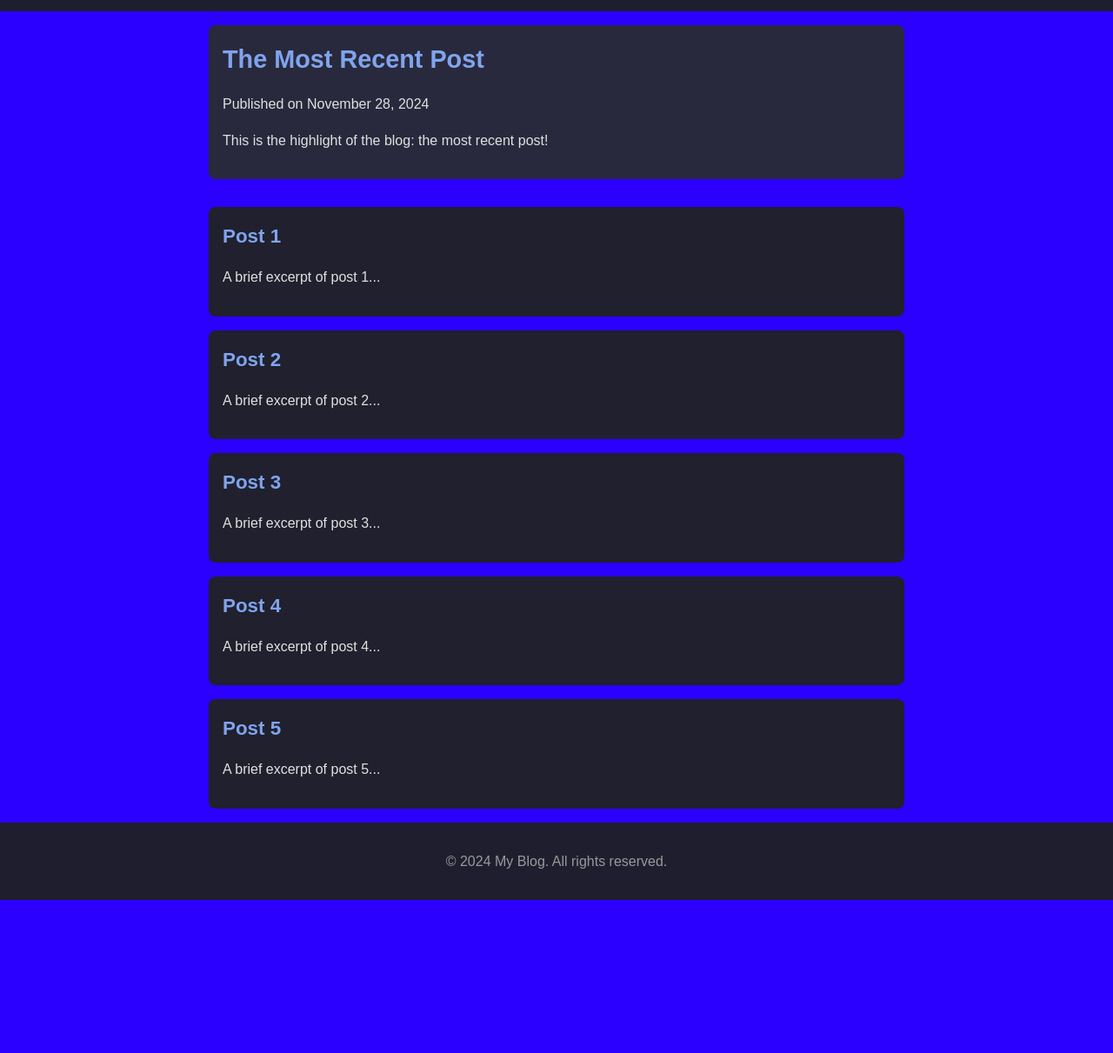
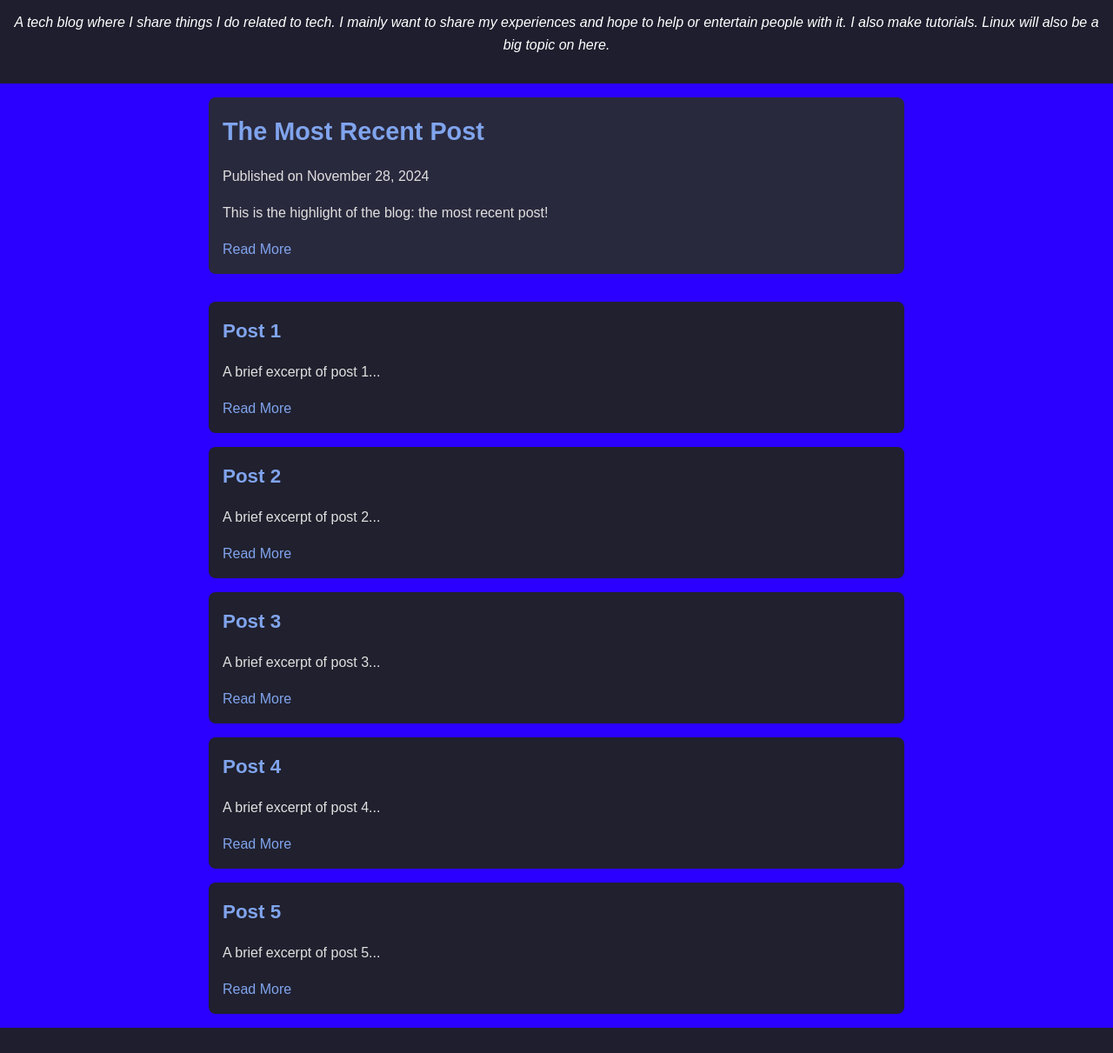
Before and after one commit to Coen-rpi/blog, a plain HTML site: page index.html in a window 1280 px wide. Shown: the part 70-1281 px from the top of the page at 87% size. Before the commit the page ends 1105 px from the top, so only its background shows below. Drawn offline with Linux system fonts and the light colour scheme; a script that the page names is missing.

Commit message:
Update index.html

```diff
--- a/index.html
+++ b/index.html
@@ -11,6 +11,7 @@
     <!-- Header -->
     <header class="header">
         <h1>My Blog</h1>
+        <em><p>A tech blog where I share things I do related to tech. I mainly want to share my experiences and hope to help or entertain people with it. I also make tutorials. Linux will also be a big topic on here.</p></em>
     </header>
 
     <!-- Main Content -->
@@ -20,6 +21,7 @@
             <h2><a href="posts/most-recent.html">The Most Recent Post</a></h2>
             <p>Published on November 28, 2024</p>
             <p>This is the highlight of the blog: the most recent post!</p>
+            <a href="posts/most-recent.html" class="read-more">Read More</a>
         </section>
 
         <!-- Other Posts -->
@@ -27,29 +29,34 @@
             <article class="post">
                 <h3><a href="posts/post-1.html">Post 1</a></h3>
                 <p>A brief excerpt of post 1...</p>
+                <a href="posts/post-1.html" class="read-more">Read More</a>
             </article>
             <article class="post">
                 <h3><a href="posts/post-2.html">Post 2</a></h3>
                 <p>A brief excerpt of post 2...</p>
+                <a href="posts/post-2.html" class="read-more">Read More</a>
             </article>
             <article class="post">
                 <h3><a href="posts/post-3.html">Post 3</a></h3>
                 <p>A brief excerpt of post 3...</p>
+                <a href="posts/post-3.html" class="read-more">Read More</a>
             </article>
             <article class="post">
                 <h3><a href="posts/post-4.html">Post 4</a></h3>
                 <p>A brief excerpt of post 4...</p>
+                <a href="posts/post-4.html" class="read-more">Read More</a>
             </article>
             <article class="post">
                 <h3><a href="posts/post-5.html">Post 5</a></h3>
                 <p>A brief excerpt of post 5...</p>
+                <a href="posts/post-5.html" class="read-more">Read More</a>
             </article>
         </section>
     </main>
 
     <!-- Footer -->
     <footer class="footer">
-        <p>&copy; 2024 My Blog. All rights reserved.</p>
+        <p>2024 - Coentjeee's blog</p>
     </footer>
 </body>
 </html>
```
